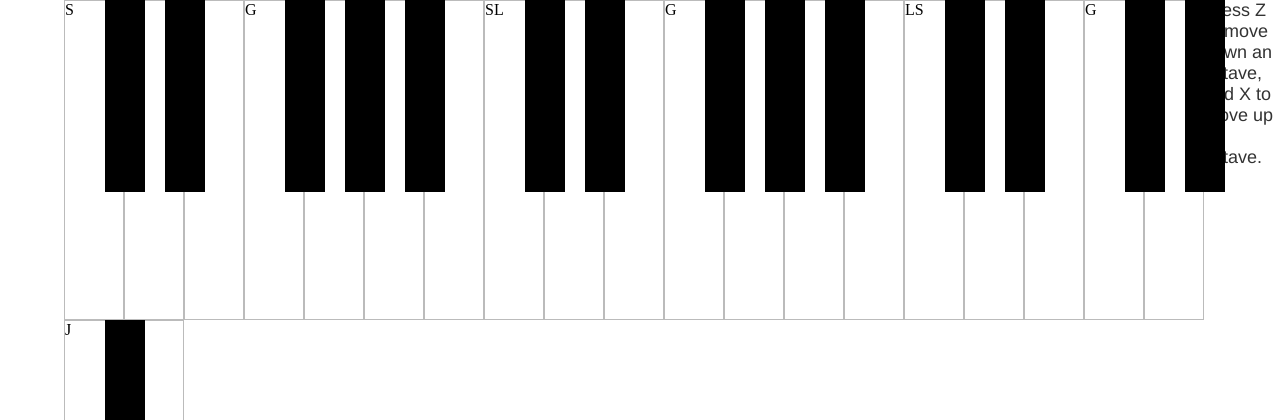
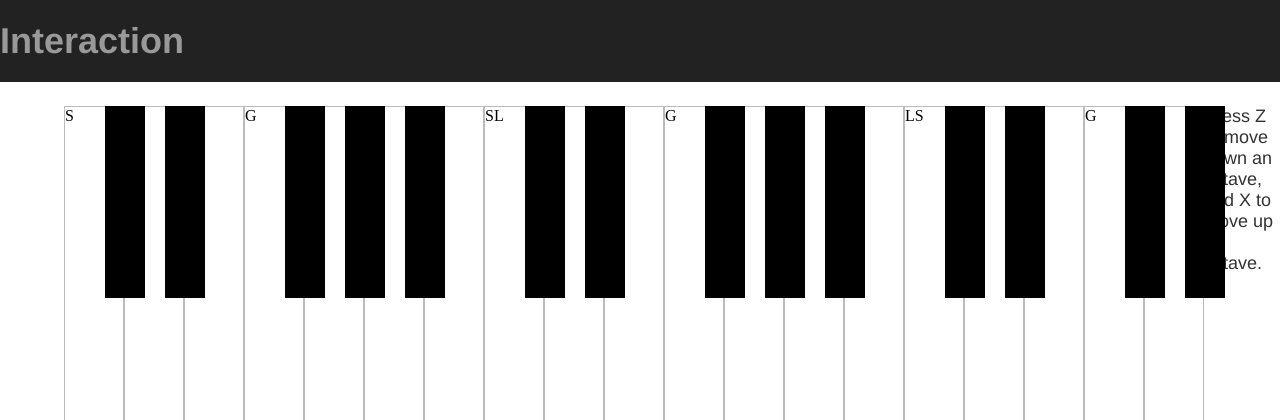
Before and after one commit to AshRichardson/musical-guide, a Django app: page /study/condition_one/ in a window 1280 px wide. Shown: the top 420 px of the page. Run offline with Django 3.2, Linux system fonts and the light colour scheme; some libraries are stand-ins or nearby versions.

Commit message:
added header back in for interactions

```diff
--- a/musicalguide/study/templates/study/condition_one.html
+++ b/musicalguide/study/templates/study/condition_one.html
@@ -4,6 +4,7 @@
 <script type="text/javascript" src="{% static 'study/js/cond_one.js' %}"></script>
 
 <!-- <h1 class='post-title'>Interaction 1 for Participant Number {{ participant_id }} (Echo model) </h1> -->
+<h1 class='post-title'>Interaction</h1>
 
 <div class='piano-containter'>
 	<div class='piano'>
--- a/musicalguide/study/templates/study/condition_two.html
+++ b/musicalguide/study/templates/study/condition_two.html
@@ -4,6 +4,7 @@
 <script type="text/javascript" src="{% static 'study/js/cond_two.js' %}"></script>
 
 <!-- <h1 class='post-title'>Interaction 2 for Participant Number {{ participant_id }} (Magenta model) </h1> -->
+<h1 class='post-title'>Interaction</h1>
 
 <div class='piano-containter'>
 	<div class='piano'>
```
Also changed, not shown: musicalguide/db.sqlite3.
